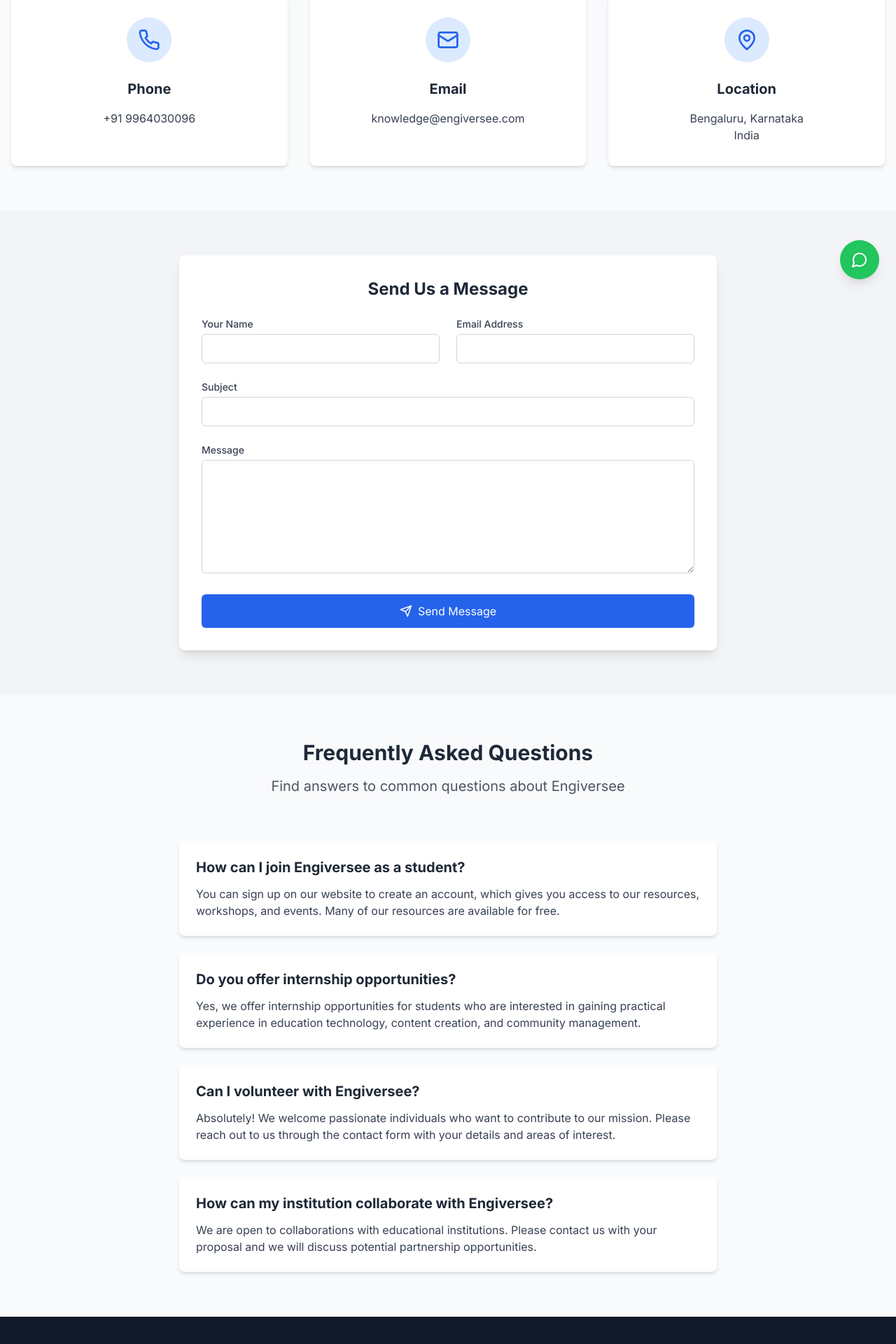
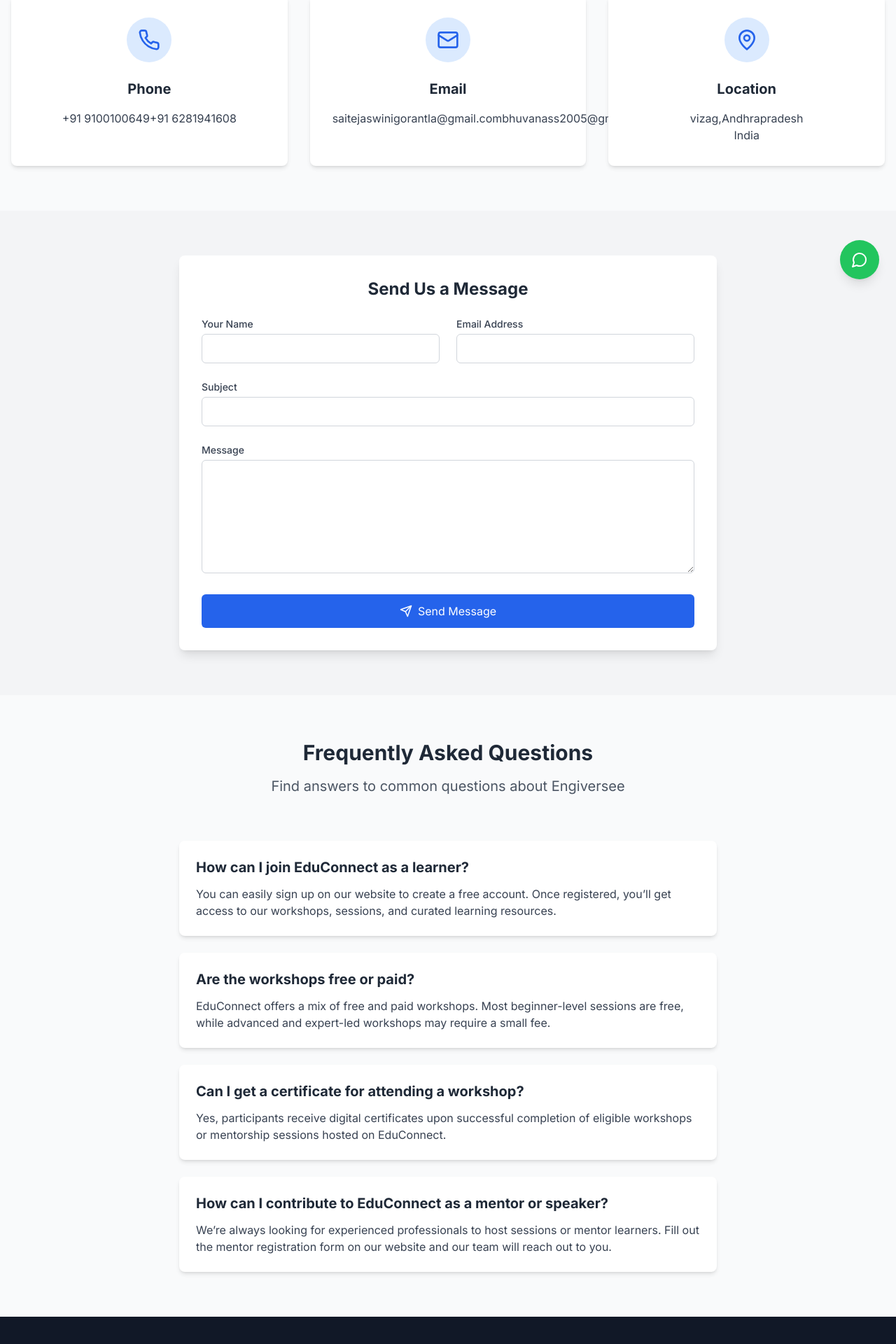
Before and after one commit to Saitejaswini-25/engv, a React (Vite) app: page /contact in a window 1280 px wide. Shown: the part 377-2297 px from the top of the page at 70% size. Built offline with nearby package versions, Linux system fonts and the light colour scheme; no server answers.

Commit message:
Update ContactPage.tsx

```diff
--- a/src/pages/ContactPage.tsx
+++ b/src/pages/ContactPage.tsx
@@ -89,8 +89,11 @@
                 <Phone className="w-8 h-8 text-blue-600" />
               </div>
               <h3 className="text-xl font-bold mb-4">Phone</h3>
-              <a href="tel:+919964030096" className="text-gray-700 hover:text-blue-600 transition-colors">
-                +91 9964030096
+              <a href="tel:+919100100649" className="text-gray-700 hover:text-blue-600 transition-colors">
+                +91 9100100649
+              </a>
+              <a href="tel:+916281941608" className="text-gray-700 hover:text-blue-600 transition-colors">
+                +91 6281941608
               </a>
             </motion.div>
 
@@ -106,8 +109,11 @@
                 <Mail className="w-8 h-8 text-blue-600" />
               </div>
               <h3 className="text-xl font-bold mb-4">Email</h3>
-              <a href="mailto:contact@engiversee.com" className="text-gray-700 hover:text-blue-600 transition-colors">
-                knowledge@engiversee.com
+              <a href="mailto:saitejaswinigorantla@gmail.com" className="text-gray-700 hover:text-blue-600 transition-colors">
+                saitejaswinigorantla@gmail.com
+              </a>
+               <a href="mailto:bhuvanass2005@gmail.com" className="text-gray-700 hover:text-blue-600 transition-colors">
+                bhuvanass2005@gmail.com
               </a>
             </motion.div>
 
@@ -124,7 +130,7 @@
               </div>
               <h3 className="text-xl font-bold mb-4">Location</h3>
               <p className="text-gray-700">
-                Bengaluru, Karnataka<br />
+                vizag,Andhrapradesh<br />
                 India
               </p>
             </motion.div>
@@ -252,10 +258,22 @@
 
           <div className="max-w-3xl mx-auto space-y-6">
             {[
-              { q: 'How can I join Engiversee as a student?', a: 'You can sign up on our website to create an account, which gives you access to our resources, workshops, and events. Many of our resources are available for free.' },
-              { q: 'Do you offer internship opportunities?', a: 'Yes, we offer internship opportunities for students who are interested in gaining practical experience in education technology, content creation, and community management.' },
-              { q: 'Can I volunteer with Engiversee?', a: 'Absolutely! We welcome passionate individuals who want to contribute to our mission. Please reach out to us through the contact form with your details and areas of interest.' },
-              { q: 'How can my institution collaborate with Engiversee?', a: 'We are open to collaborations with educational institutions. Please contact us with your proposal and we will discuss potential partnership opportunities.' },
+             {
+    q: 'How can I join EduConnect as a learner?',
+    a: 'You can easily sign up on our website to create a free account. Once registered, you’ll get access to our workshops, sessions, and curated learning resources.'
+  },
+  {
+    q: 'Are the workshops free or paid?',
+    a: 'EduConnect offers a mix of free and paid workshops. Most beginner-level sessions are free, while advanced and expert-led workshops may require a small fee.'
+  },
+  {
+    q: 'Can I get a certificate for attending a workshop?',
+    a: 'Yes, participants receive digital certificates upon successful completion of eligible workshops or mentorship sessions hosted on EduConnect.'
+  },
+  {
+    q: 'How can I contribute to EduConnect as a mentor or speaker?',
+    a: 'We’re always looking for experienced professionals to host sessions or mentor learners. Fill out the mentor registration form on our website and our team will reach out to you.'
+  },
             ].map((faq, index) => (
               <div key={index} className="bg-white p-6 rounded-lg shadow-md">
                 <h3 className="text-xl font-bold mb-3">{faq.q}</h3>
```
